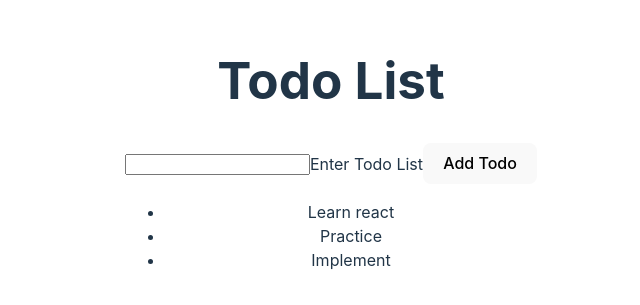
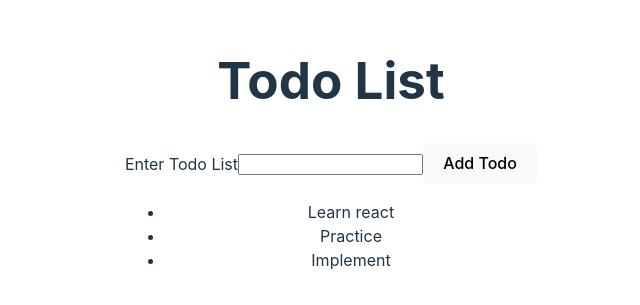
Before and after one commit to Uni-syeda/react-todo, a React (Vite) app: page / in a window 1280 px wide. Shown: the part 247-552 px from the top of the page, without its empty margins (309-949 px from the left). Built offline with nearby package versions, Linux system fonts and the light colour scheme.

Commit message:
lesson-3 completed

```diff
--- a/src/AddTodoForm.jsx
+++ b/src/AddTodoForm.jsx
@@ -1,10 +1,18 @@
-
-export default function AddTodoForm(){
-    return (
-        <form>
-        <input id="todoTitle"/>
-        <label htmlFor="todoTitle">Enter Todo List</label>
-        <button type="submit">Add Todo</button>
-        </form>
-    );
+export default function AddTodoForm(props) {
+  function handleAddTodo(event) {
+    event.preventDefault();
+    const form = event.target;
+    const input = form.querySelector("input");
+    const inputValue = input.value;
+    console.log(inputValue);
+    props.onAddList(inputValue);
+    form.reset();
+  }
+  return (
+    <form onSubmit={handleAddTodo}>
+      <label htmlFor="todoTitle">Enter Todo List</label>
+      <input name="title" id="todoTitle" />
+      <button type="submit">Add Todo</button>
+    </form>
+  );
 }
--- a/src/App.jsx
+++ b/src/App.jsx
@@ -1,14 +1,17 @@
 import reactLogo from "./assets/react.svg";
 import viteLogo from "/vite.svg";
 import "./App.css";
+import { useState } from "react";
 import TodoList from "./TodoList";
 import AddTodoForm from "./AddTodoForm";
 
 function App() {
+  const [newList, setNewList] = useState("");
   return (
     <>
       <h1>Todo List</h1>
-      <AddTodoForm />
+      <AddTodoForm onAddList={setNewList} />
+      <p>{newList}</p>
       <TodoList />
     </>
   );
--- a/src/TodoList.jsx
+++ b/src/TodoList.jsx
@@ -1,3 +1,4 @@
+import TodoListItem from "./TodoListItem";
 const todoList = [
   { title: "Learn react", id: 0 },
   { title: "Practice", id: 1 },
@@ -8,7 +9,7 @@ export default function TodoList() {
   return (
     <ul>
       {todoList.map((todo) => (
-        <li key={todo.id}>{todo.title}</li>
+        <TodoListItem key={todo.id} title={todo.title} />
       ))}
     </ul>
   );
--- /dev/null
+++ b/src/TodoListItem.jsx
@@ -0,0 +1,3 @@
+export default function TodoListItem(props) {
+  return <li>{props.title}</li>;
+}
```
